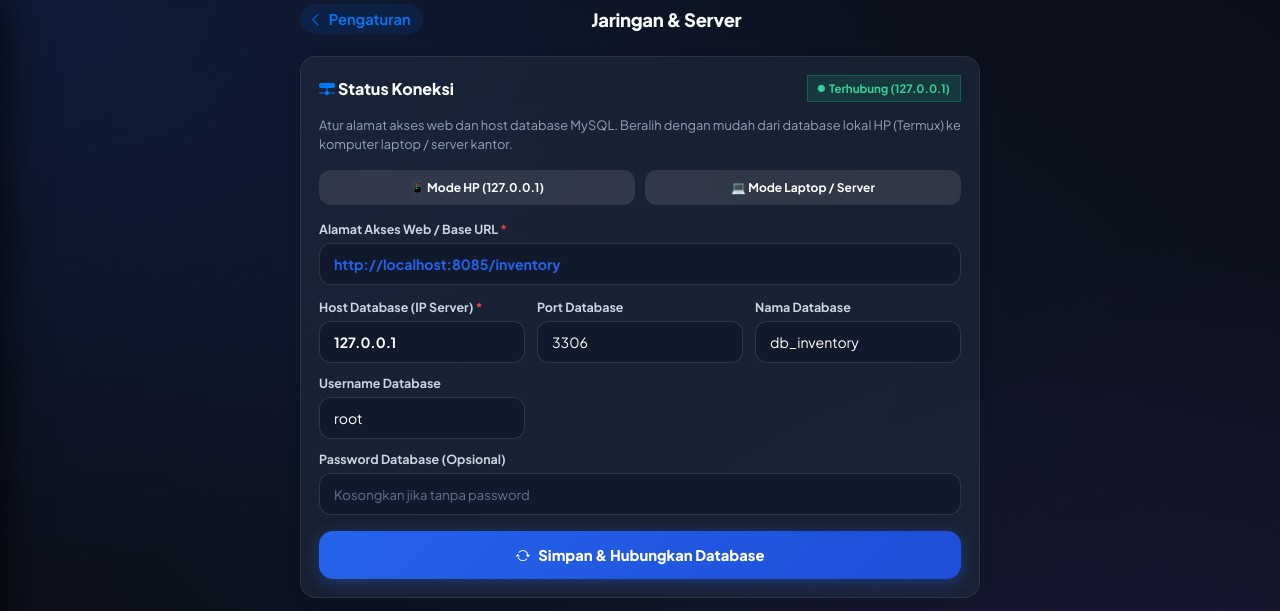
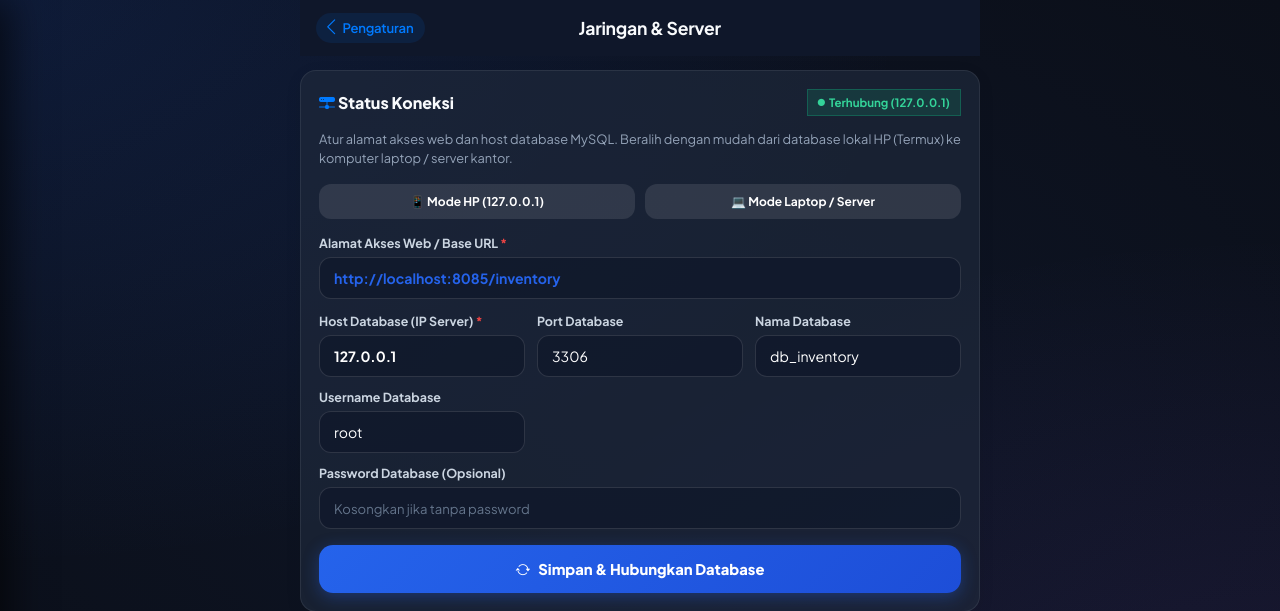
Before and after one commit to maoneart/Inventaris, a PHP site: page /inventory/pengaturan.php?sub=jaringan in a window 1280 px wide. Shown: the top 611 px of the page. Run offline with PHP 8.4, Linux system fonts and the light colour scheme; data comes from the database, SQL or seed files in the repository; some libraries are stand-ins or nearby versions.

Commit message:
fix(android): tambahkan colors.xml ic_launcher_background dan feat(web): tombol back < Pengaturan di semua sub-menu pengaturan

```diff
--- /dev/null
+++ b/flutter_app/android/app/src/main/res/values/colors.xml
@@ -0,0 +1,4 @@
+<?xml version="1.0" encoding="utf-8"?>
+<resources>
+    <color name="ic_launcher_background">#0B0E14</color>
+</resources>
--- a/pengaturan.php
+++ b/pengaturan.php
@@ -113,6 +113,36 @@ $serverHost = $_SERVER['HTTP_HOST'] ?? 'localhost:8085';
   max-width: 680px;
   margin: 0 auto;
   padding-bottom: 50px;
+}
+
+
+.ios-back-nav {
+  display: inline-flex;
+  align-items: center;
+  gap: 2px;
+  color: #007AFF;
+  font-size: 0.88rem;
+  font-weight: 600;
+  text-decoration: none;
+  padding: 6px 12px 6px 6px;
+  border-radius: 99px;
+  background: rgba(0, 122, 255, 0.1);
+  transition: all 0.15s ease;
+  flex-shrink: 0;
+}
+.ios-back-nav:hover {
+  background: rgba(0, 122, 255, 0.2);
+  color: #0056b3;
+}
+.ios-back-nav i {
+  font-size: 1.15rem;
+  line-height: 1;
+  margin-top: -1px;
+}
+.ios-back-nav span {
+  font-size: 0.82rem;
+  font-weight: 600;
+  letter-spacing: -0.2px;
 }
 
 /* Header Sub-Page Khas iOS */
@@ -434,12 +464,13 @@ $serverHost = $_SERVER['HTTP_HOST'] ?? 'localhost:8085';
   <!-- 2. SUB-HALAMAN: KONEKSI JARINGAN & SERVER                                 -->
   <!-- ========================================================================= -->
 
-  <div class="ios-subpage-header">
-    <a href="pengaturan.php" class="ios-btn-back">
-      <i class="bi bi-chevron-left"></i> Pengaturan
+    <div class="ios-top-bar">
+    <a href="pengaturan.php" class="ios-back-nav" title="Kembali ke Pengaturan">
+      <i class="bi bi-chevron-left"></i>
+      <span>Pengaturan</span>
     </a>
-    <h2 class="ios-subpage-title">Jaringan & Server</h2>
-    <div style="width: 70px;"></div>
+    <h1 class="ios-bar-title">Jaringan & Server</h1>
+    <div class="ios-bar-action" style="min-width: 90px;"></div>
   </div>
 
   <div class="ios-group-card" style="padding: 18px;">
@@ -514,12 +545,13 @@ $serverHost = $_SERVER['HTTP_HOST'] ?? 'localhost:8085';
   <!-- 3. SUB-HALAMAN: TEMA & TAMPILAN                                           -->
   <!-- ========================================================================= -->
 
-  <div class="ios-subpage-header">
-    <a href="pengaturan.php" class="ios-btn-back">
-      <i class="bi bi-chevron-left"></i> Pengaturan
+    <div class="ios-top-bar">
+    <a href="pengaturan.php" class="ios-back-nav" title="Kembali ke Pengaturan">
+      <i class="bi bi-chevron-left"></i>
+      <span>Pengaturan</span>
     </a>
-    <h2 class="ios-subpage-title">Tema Tampilan</h2>
-    <div style="width: 70px;"></div>
+    <h1 class="ios-bar-title">Tema Tampilan</h1>
+    <div class="ios-bar-action" style="min-width: 90px;"></div>
   </div>
 
   <div class="ios-group-card" style="padding: 18px;">
@@ -566,12 +598,13 @@ $serverHost = $_SERVER['HTTP_HOST'] ?? 'localhost:8085';
   <!-- 4. SUB-HALAMAN: KECERDASAN BUATAN (GEMINI AI)                            -->
   <!-- ========================================================================= -->
 
-  <div class="ios-subpage-header">
-    <a href="pengaturan.php" class="ios-btn-back">
-      <i class="bi bi-chevron-left"></i> Pengaturan
+    <div class="ios-top-bar">
+    <a href="pengaturan.php" class="ios-back-nav" title="Kembali ke Pengaturan">
+      <i class="bi bi-chevron-left"></i>
+      <span>Pengaturan</span>
     </a>
-    <h2 class="ios-subpage-title">Gemini AI</h2>
-    <div style="width: 70px;"></div>
+    <h1 class="ios-bar-title">Gemini AI</h1>
+    <div class="ios-bar-action" style="min-width: 90px;"></div>
   </div>
 
   <div class="ios-group-card" style="padding: 18px;">
@@ -608,12 +641,13 @@ $serverHost = $_SERVER['HTTP_HOST'] ?? 'localhost:8085';
   <!-- 5. SUB-HALAMAN: IDENTITAS GUDANG & PERUSAHAAN                            -->
   <!-- ========================================================================= -->
 
-  <div class="ios-subpage-header">
-    <a href="pengaturan.php" class="ios-btn-back">
-      <i class="bi bi-chevron-left"></i> Pengaturan
+    <div class="ios-top-bar">
+    <a href="pengaturan.php" class="ios-back-nav" title="Kembali ke Pengaturan">
+      <i class="bi bi-chevron-left"></i>
+      <span>Pengaturan</span>
     </a>
-    <h2 class="ios-subpage-title">Profil Gudang</h2>
-    <div style="width: 70px;"></div>
+    <h1 class="ios-bar-title">Profil Gudang</h1>
+    <div class="ios-bar-action" style="min-width: 90px;"></div>
   </div>
 
   <form action="pengaturan.php" method="POST" id="formProfil">
@@ -664,12 +698,13 @@ $serverHost = $_SERVER['HTTP_HOST'] ?? 'localhost:8085';
   <!-- 6. SUB-HALAMAN: PANDUAN APLIKASI (BERSIH TANPA POPUP MENUTUPI)           -->
   <!-- ========================================================================= -->
 
-  <div class="ios-subpage-header">
-    <a href="pengaturan.php" class="ios-btn-back">
-      <i class="bi bi-chevron-left"></i> Pengaturan
+    <div class="ios-top-bar">
+    <a href="pengaturan.php" class="ios-back-nav" title="Kembali ke Pengaturan">
+      <i class="bi bi-chevron-left"></i>
+      <span>Pengaturan</span>
     </a>
-    <h2 class="ios-subpage-title">Panduan Aplikasi</h2>
-    <div style="width: 70px;"></div>
+    <h1 class="ios-bar-title">Panduan Aplikasi</h1>
+    <div class="ios-bar-action" style="min-width: 90px;"></div>
   </div>
 
   <div class="ios-group-card" style="padding: 18px;">
@@ -724,12 +759,13 @@ $serverHost = $_SERVER['HTTP_HOST'] ?? 'localhost:8085';
   <!-- 7. SUB-HALAMAN: MENGENAI APLIKASI (GAYA IPHONE GENERAL -> ABOUT)           -->
   <!-- ========================================================================= -->
 
-  <div class="ios-subpage-header">
-    <a href="pengaturan.php" class="ios-btn-back">
-      <i class="bi bi-chevron-left"></i> Pengaturan
+    <div class="ios-top-bar">
+    <a href="pengaturan.php" class="ios-back-nav" title="Kembali ke Pengaturan">
+      <i class="bi bi-chevron-left"></i>
+      <span>Pengaturan</span>
     </a>
-    <h2 class="ios-subpage-title">Mengenai Sistem</h2>
-    <div style="width: 70px;"></div>
+    <h1 class="ios-bar-title">Mengenai Sistem</h1>
+    <div class="ios-bar-action" style="min-width: 90px;"></div>
   </div>
 
   <!-- App Hero Icon -->
@@ -791,12 +827,13 @@ $serverHost = $_SERVER['HTTP_HOST'] ?? 'localhost:8085';
   <!-- 8. SUB-HALAMAN: PEMELIHARAAN & DATABASE                                   -->
   <!-- ========================================================================= -->
 
-  <div class="ios-subpage-header">
-    <a href="pengaturan.php" class="ios-btn-back">
-      <i class="bi bi-chevron-left"></i> Pengaturan
+    <div class="ios-top-bar">
+    <a href="pengaturan.php" class="ios-back-nav" title="Kembali ke Pengaturan">
+      <i class="bi bi-chevron-left"></i>
+      <span>Pengaturan</span>
     </a>
-    <h2 class="ios-subpage-title">Pemeliharaan</h2>
-    <div style="width: 70px;"></div>
+    <h1 class="ios-bar-title">Pemeliharaan</h1>
+    <div class="ios-bar-action" style="min-width: 90px;"></div>
   </div>
 
   <div class="ios-group-card" style="padding: 18px;">
```
